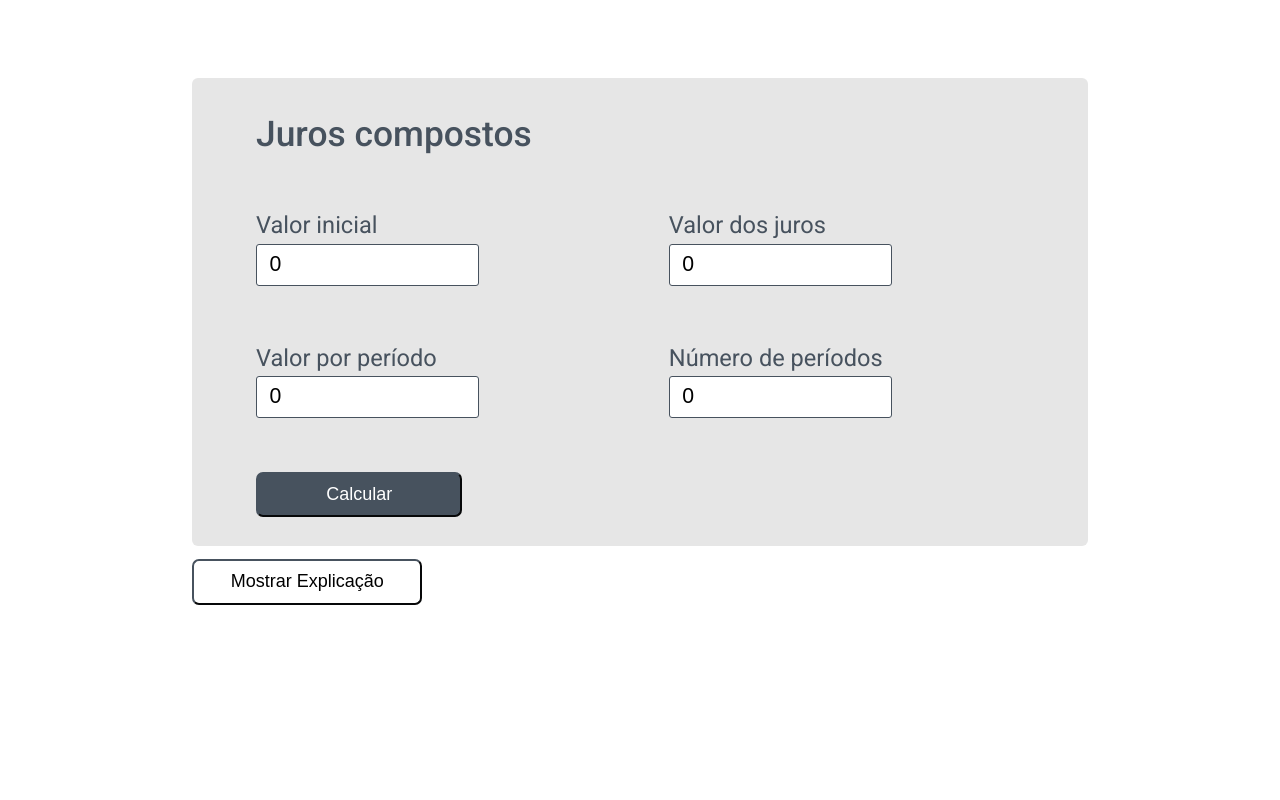
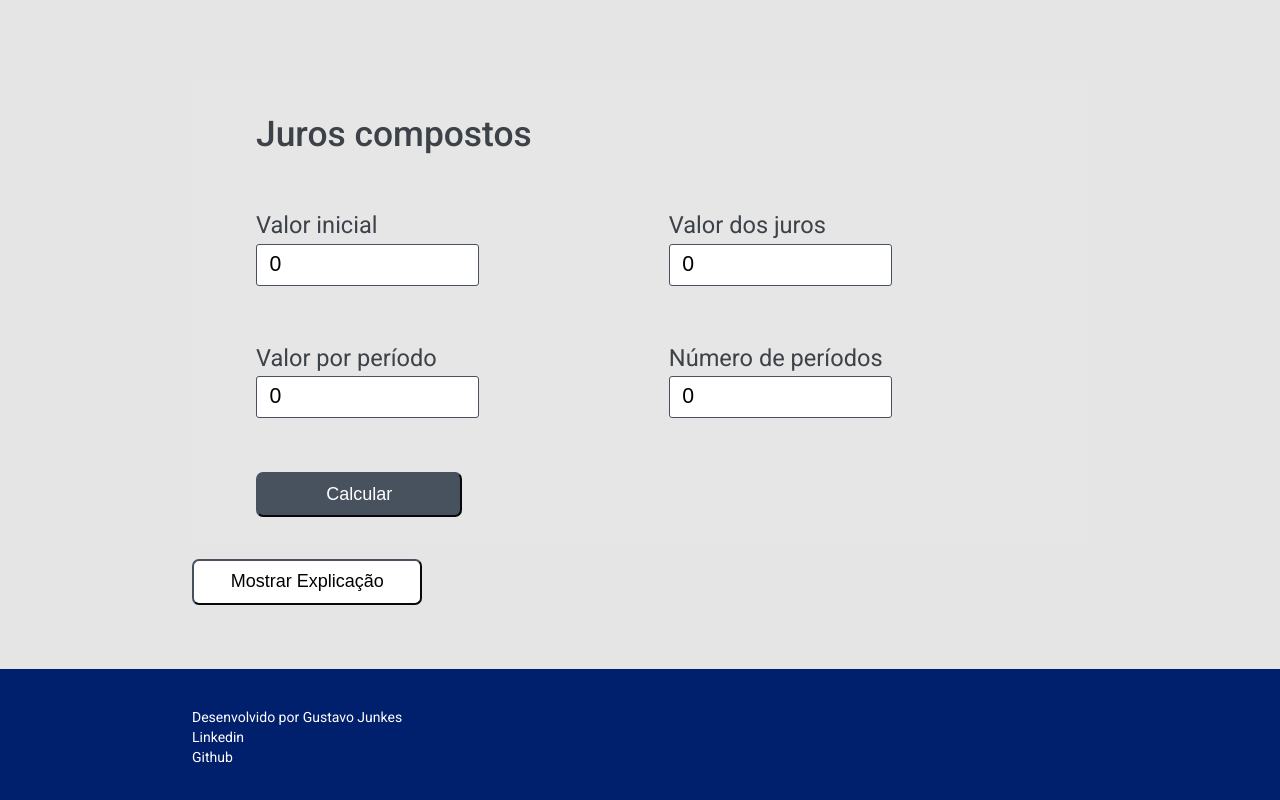
Before and after one commit to gustavoJunkes/math-platform, an Angular app: page /matematica/juros in a window 1280 px wide. Shown: the part 228-1028 px from the top of the page. Before the commit the page ends 833 px from the top, so only its background shows below. Built offline with nearby package versions, Linux system fonts and the light colour scheme.

Commit message:
Implementing footer

```diff
--- a/src/app/features/math/compound-interest/compound-interest.component.html
+++ b/src/app/features/math/compound-interest/compound-interest.component.html
@@ -15,3 +15,6 @@
     </div>
     <button (click)="changeShowExplanation()"  class="show-explanation-button">Mostrar Explicação</button>
 </div>
+
+
+<app-footer></app-footer>
--- a/src/app/shared/footer/footer.component.css
+++ b/src/app/shared/footer/footer.component.css
@@ -0,0 +1,17 @@
+#footer-div {
+    background-color: #001f6c;
+    width: 100%;
+    height: 18%;
+    margin-top: 5%;
+    color: white;
+    padding-top: 3%;
+}
+
+#author-div {
+    margin-left: 15%;
+}
+
+a {
+    text-decoration: none;
+    color: white;
+}
--- a/src/app/shared/footer/footer.component.html
+++ b/src/app/shared/footer/footer.component.html
@@ -1 +1,9 @@
-<p>footer works!</p>
+<div id="footer-div">
+    <div id="author-div">
+        Desenvolvido por Gustavo Junkes
+        <br>
+        <a href="https://www.linkedin.com/in/gustavo-junkes-545797214/">Linkedin</a>
+        <br>
+        <a href="https://github.com/gustavoJunkes">Github</a>
+    </div>
+</div>
--- a/src/app/shared/shared.module.ts
+++ b/src/app/shared/shared.module.ts
@@ -11,7 +11,8 @@ import { CardCalculationComponent } from './card-calculation/card-calculation.co
 @NgModule({
   declarations: [
     HeaderComponent,
-    CardCalculationComponent
+    CardCalculationComponent,
+    FooterComponent
   ],
   imports: [
     CommonModule,
@@ -20,7 +21,8 @@ import { CardCalculationComponent } from './card-calculation/card-calculation.co
   ],
   exports: [
     HeaderComponent,
-    CardCalculationComponent
+    CardCalculationComponent,
+    FooterComponent
   ]
 })
 export class SharedModule { }
--- a/src/styles.css
+++ b/src/styles.css
@@ -4,7 +4,8 @@
 html, body { height: 100%; }
 body { margin: 0;
     font-family: 'Lato', sans-serif;
-    color: #47525E;
+    color: #3c4248;
+    background-color: #e5e5e5;
 }
 
 .generic-card {
```
